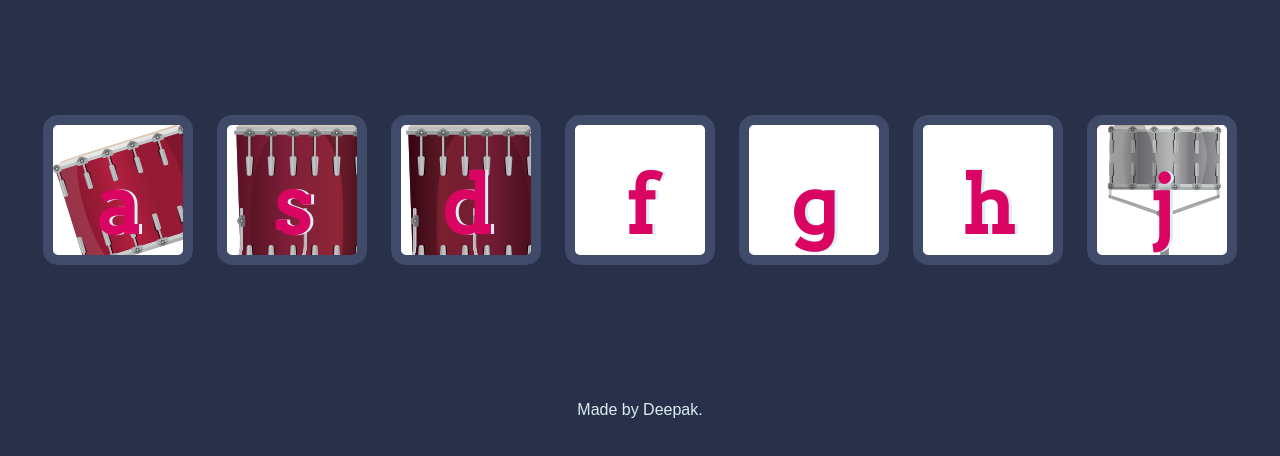
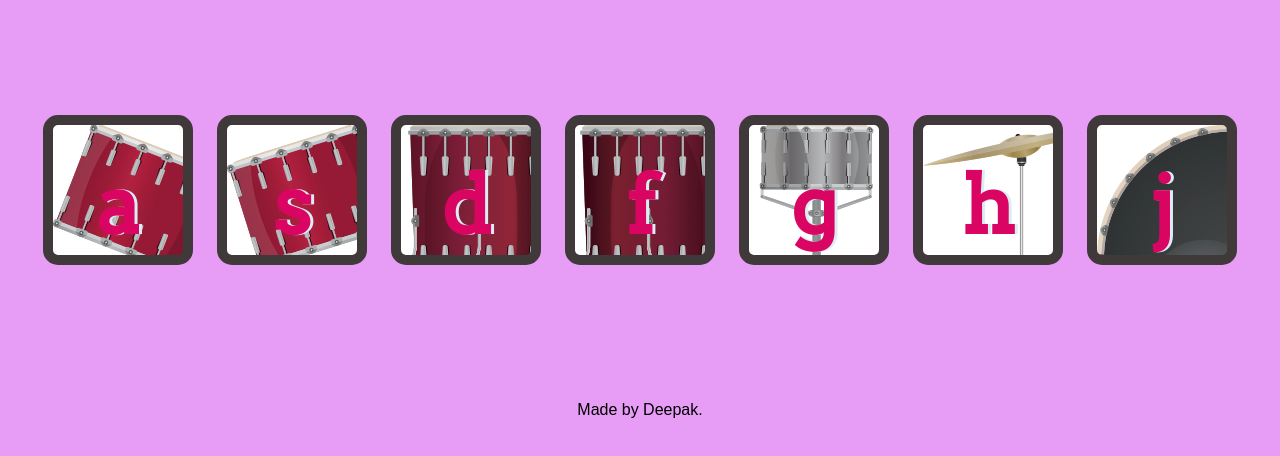
Before and after one commit to NALLAMDEEPAK/drums, a plain HTML site: page index.html in a window 1280 px wide. Shown: the part 174-630 px from the top of the page. Drawn offline with Linux system fonts and the light colour scheme.

Commit message:
Update styles.css

```diff
--- a/styles.css
+++ b/styles.css
@@ -1,6 +1,6 @@
 body {
   text-align: center;
-  background-color: #283149;
+  background-color: #e79cf5;
 }
 
 h1 {
@@ -12,35 +12,35 @@ h1 {
 }
 
 footer {
-  color: #DBEDF3;
+  color: #000;
   font-family: sans-serif;
 }
 
-.w {
+.a {
   background-image: url("tom1.png");
 }
 
-.a {
+.s {
   background-image: url("tom2.png");
 }
 
-.s {
+.d {
   background-image: url("tom3.png");
 }
 
-.d {
+.f {
   background-image: url("tom4.png");
 }
 
-.j {
+.g {
   background-image: url("snare.png");
 }
 
-.k {
+.h {
   background-image: url("crash.png");
 }
 
-.l {
+.j {
   background-image: url("kick.png");
 }
 
@@ -59,7 +59,7 @@ footer {
 
 .drum {
   outline: none;
-  border: 10px solid #404B69;
+  border: 10px solid rgb(64, 57, 57);
   font-size: 5rem;
   font-family: 'Arvo', cursive;
   line-height: 2;
```
